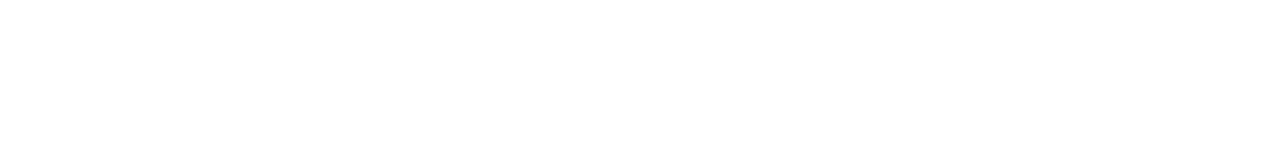
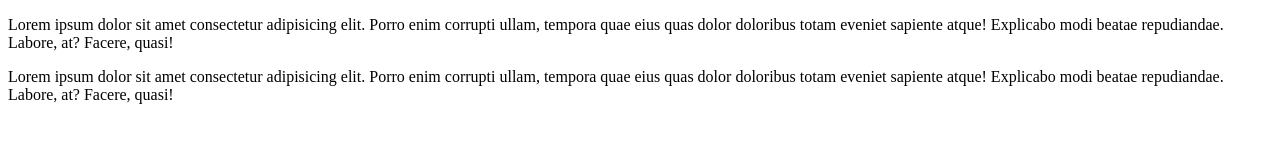
Before and after one commit to kotowiczlukasz/frontend--git-linux--project-0, a plain HTML site: page index.html in a window 1280 px wide. Drawn offline with Linux system fonts and the light colour scheme.

Commit message:
Content added

```diff
--- a/index.html
+++ b/index.html
@@ -8,5 +8,13 @@
 </head>
 <body>
 
+    <p>Lorem ipsum dolor sit amet consectetur adipisicing elit. Porro enim corrupti ullam, tempora quae eius quas dolor
+        doloribus totam eveniet sapiente atque! Explicabo modi beatae repudiandae. Labore, at? Facere, quasi!
+    </p>
+
+    <p>Lorem ipsum dolor sit amet consectetur adipisicing elit. Porro enim corrupti ullam, tempora quae eius quas dolor
+        doloribus totam eveniet sapiente atque! Explicabo modi beatae repudiandae. Labore, at? Facere, quasi!
+    </p>
+
 </body>
 </html>
```
